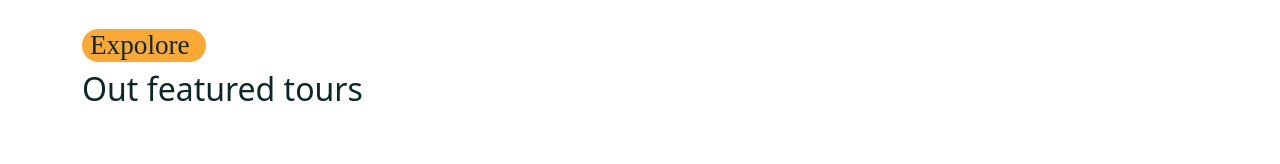
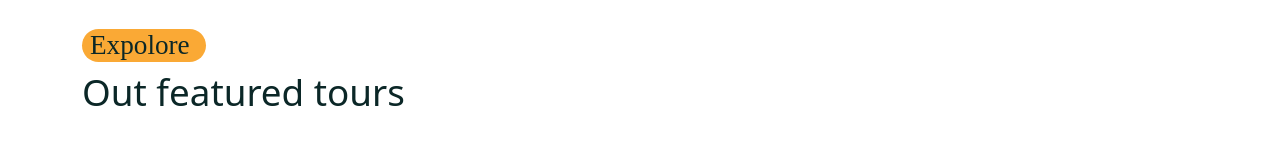
Before and after one commit to IT20272654/Travel-Sri-Lanka, a React (Create React App) app in the folder frontend/: page /home in a window 1280 px wide. Shown: the part 996-1160 px from the top of the page. Built offline with nearby package versions, Linux system fonts and the light colour scheme; a web font is replaced by a local one.

Commit message:
Updated home.css

```diff
--- a/frontend/src/styles/home.css
+++ b/frontend/src/styles/home.css
@@ -1,5 +1,4 @@
 .hero__subtitle img {
-    width: 3.3rem;
     height: 3.3rem;
 }
 
@@ -45,3 +44,8 @@
  font-weight: 500;
 
 }
+
+.featured__tour-title {
+    font-size: 2.3rem;
+    font-weight: 500;
+}
```
